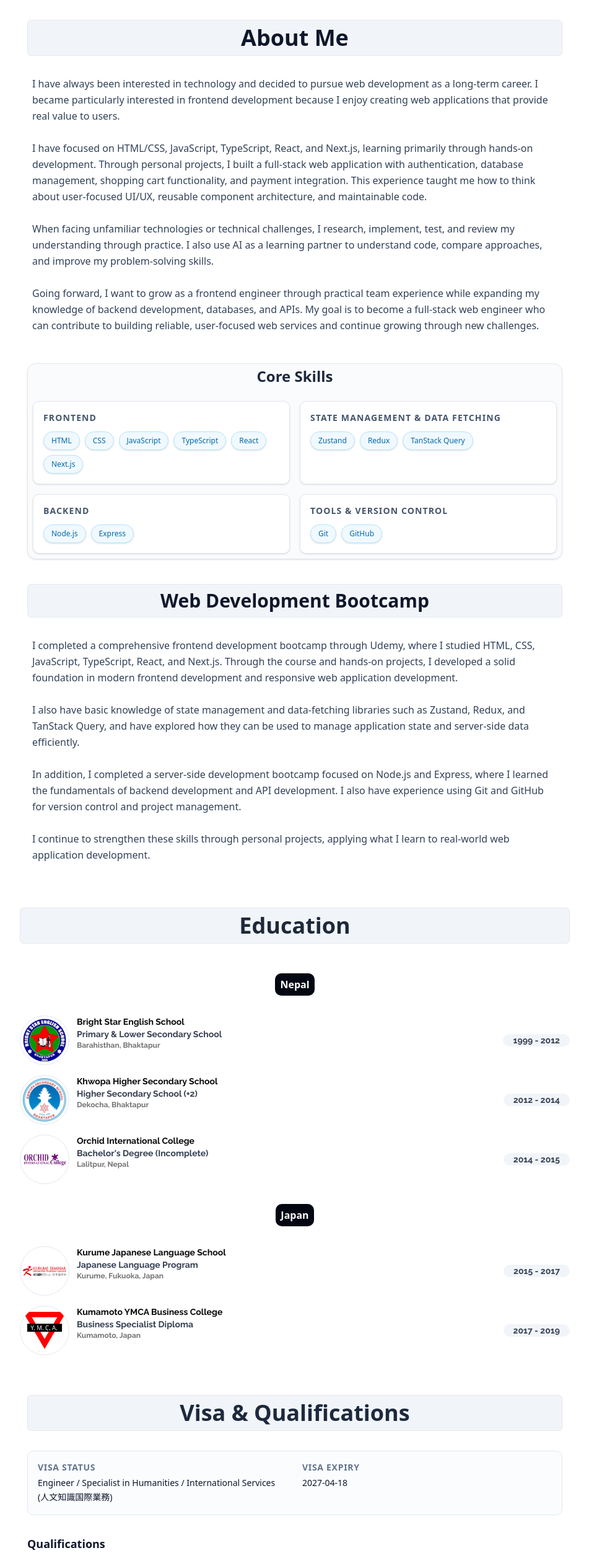
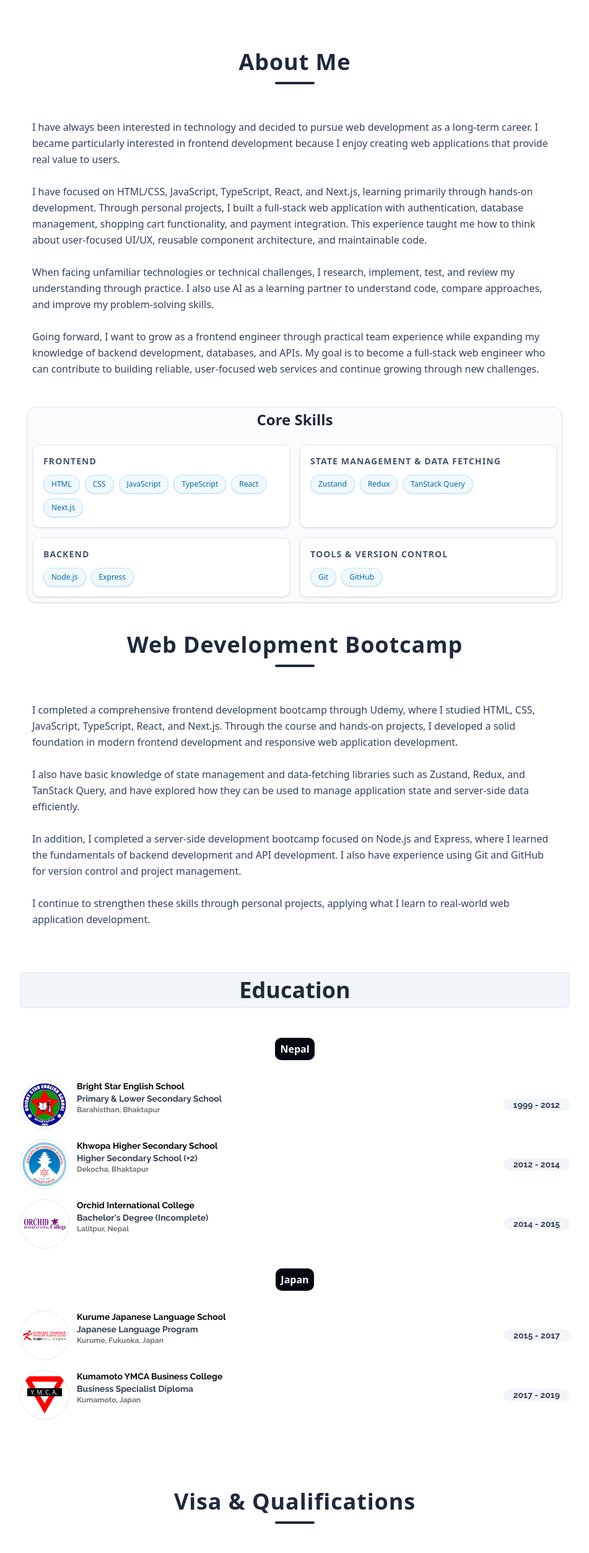
Before and after one commit to Rajal7777/Portfolio-Nextjs, a Next.js app: page /about in a window 1280 px wide. Shown: the part 100-2605 px from the top of the page at 62% size, without its empty margins (164-1115 px from the left). Built offline with nearby package versions, Linux system fonts and the light colour scheme; no server answers.

Commit message:
change styling of headings

```diff
--- a/app/(locale)/about/page.tsx
+++ b/app/(locale)/about/page.tsx
@@ -12,7 +12,6 @@ import {
 } from "@/components/ui/breadcrumb";
 import { Metadata } from "next";
 
-
 export async function generateMetadata(): Promise<Metadata> {
   const t = await getTranslations("AboutPage");
   return {
@@ -23,7 +22,6 @@ export async function generateMetadata(): Promise<Metadata> {
 
 const AboutPage = async () => {
   const t = await getTranslations("AboutPage");
-
 
   const personalDetails = [
     { label: t("jlpt"), date: t("jlptDate") },
@@ -52,8 +50,9 @@ const AboutPage = async () => {
       {/* Visa Qualification Section */}
       <section className="mx-auto max-w-4xl px-4 py-8 text-slate-800 dark:text-slate-200 antialiased font-sans">
         <FadeIn delay={0.1}>
-          <h2 className="mb-8 text-2xl md:text-4xl text-slate-800 bg-slate-100 dark:bg-slate-900 py-2 font-semibold playfair text-center border border-gray-200 dark:border-gray-700 rounded-sm dark:text-slate-100">
+          <h2 className="my-10 py-2 text-center text-2xl font-semibold tracking-wide text-slate-800 dark:text-slate-100 md:text-4xl">
             {t("visaQualification")}
+            <span className="mx-auto mt-3 block h-1 w-16 rounded-full bg-slate-800 dark:bg-slate-100" />
           </h2>
 
           {/*visa data grids */}
@@ -77,9 +76,11 @@ const AboutPage = async () => {
           </div>
 
           <div className="mt-8 space-y-1">
-            <h3 className="text-lg font-semibold text-slate-900 dark:text-slate-100 border-b pb-2 border-slate-200 dark:border-slate-700">
+            <h3 className="my-10 py-2 text-center text-2xl font-semibold tracking-wide text-slate-800 dark:text-slate-100 md:text-4xl">
               {t("qualificationsLabel")}
+              <span className="mx-auto mt-3 block h-1 w-16 rounded-full bg-slate-800 dark:bg-slate-100" />
             </h3>
+
 
             {personalDetails.map((item, idx) => (
               <div
--- a/app/(locale)/page.tsx
+++ b/app/(locale)/page.tsx
@@ -9,7 +9,6 @@ export default async function Home() {
   const t = await getTranslations("projects");
 
   const localizedProjects = projects.map((project) => {
-
     let featuresArray: string[] = [];
     try {
       const rawFeatures = t.raw(`${project.id}.features`);
@@ -35,8 +34,9 @@ export default async function Home() {
       <HeroSection />
 
       <main className="mx-auto mt-10 max-w-4xl space-y-8 px-4 sm:px-6 lg:px-8">
-        <h2 className="my-10 border border-gray-200 bg-slate-100 py-2 text-center text-2xl font-semibold text-gray-800 dark:border-gray-700 dark:bg-slate-900 md:text-4xl">
+        <h2 className="my-10 py-2 text-center text-2xl font-semibold tracking-wide text-slate-800 dark:text-slate-100 md:text-4xl">
           Featured Projects
+          <span className="mx-auto mt-3 block h-1 w-16 rounded-full bg-slate-800 dark:bg-slate-100" />
         </h2>
 
         {localizedProjects.map((project) => (
--- a/components/header/aboutMe.tsx
+++ b/components/header/aboutMe.tsx
@@ -3,7 +3,10 @@ import { FadeIn } from "../common/fade-in";
 
 const skillGroups = [
   { key: "frontend", labelKey: "frontendLabel" },
-    { key: "stateManagementAndDataFetching", labelKey: "stateManagementAndDataFetchingLabel" },
+  {
+    key: "stateManagementAndDataFetching",
+    labelKey: "stateManagementAndDataFetchingLabel",
+  },
   { key: "backend", labelKey: "backendLabel" },
   { key: "toolsAndVersionControl", labelKey: "toolsAndVersionControlLabel" },
 ] as const;
@@ -14,9 +17,10 @@ const AboutMe = async () => {
   return (
     <main className="mx-auto max-w-4xl px-4 py-8 font-sans antialiased text-slate-800 dark:text-slate-200">
       <FadeIn>
-                <h1 className="mb-4 rounded-sm border border-gray-200 bg-slate-100 py-2 text-center text-2xl font-semibold playfair text-slate-900 dark:border-gray-700 dark:bg-slate-900 dark:text-slate-100 md:text-4xl">
+        <h2 className="my-10 py-2 text-center text-2xl font-semibold tracking-wide text-slate-800 dark:text-slate-100 md:text-4xl">
           {t("title")}
-                </h1>
+          <span className="mx-auto mt-3 block h-1 w-16 rounded-full bg-slate-800 dark:bg-slate-100" />
+        </h2>
       </FadeIn>
 
       <FadeIn delay={0.1}>
@@ -34,7 +38,6 @@ const AboutMe = async () => {
           <div className="grid gap-4 p-1 md:grid-cols-2">
             {skillGroups.map((group) => {
               const items = (t.raw(group.key) ?? []) as string[];
-
 
               return (
                 <div
@@ -62,8 +65,9 @@ const AboutMe = async () => {
       </FadeIn>
 
       <FadeIn delay={0.3}>
-                <h2 className="mb-4 mt-10 rounded-sm border border-gray-200 bg-slate-100 py-2 text-center text-xl font-semibold playfair text-slate-900 dark:border-gray-700 dark:bg-slate-900 dark:text-slate-100 md:text-3xl">
+        <h2 className="my-10 py-2 text-center text-2xl font-semibold tracking-wide text-slate-800 dark:text-slate-100 md:text-4xl">
           {t("courseTitle")}
+          <span className="mx-auto mt-3 block h-1 w-16 rounded-full bg-slate-800 dark:bg-slate-100" />
         </h2>
       </FadeIn>
 
--- a/components/layouts/navbar.tsx
+++ b/components/layouts/navbar.tsx
@@ -75,7 +75,7 @@ const Navbar = () => {
   return (
     <header
       className={cn(
-        "fixed inset-x-0 top-0 z-50 w-full border-gray-200 transition-all duration-200 dark:border-gray-900 mb-4",
+        "fixed inset-x-0 top-0 z-50 w-full border-gray-200 transition-all duration-200 dark:border-gray-900 mb-4 ",
         scrolled
           ? "border-b bg-background/80 backdrop-blur-md shadow-sm"
           : "bg-background",
--- a/components/skills.tsx
+++ b/components/skills.tsx
@@ -84,8 +84,9 @@ const SkillSection = () => {
   return (
     <FadeIn delay={0.1}>
       <section className="max-w-4xl mx-auto my-12 px-4 sm:px-6 lg:px-8">
-        <h2 className="text-2xl mb-4 md:text-4xl  text-gray-800 bg-slate-100 dark:bg-slate-900 py-2 font-semibold playfair text-center my-10  border border-gray-200 dark:border-gray-700 rounded-sm">
-          Skills{" "}
+        <h2 className="my-10 py-2 text-center text-2xl font-semibold tracking-wide text-slate-800 dark:text-slate-100 md:text-4xl">
+          Skills
+          <span className="mx-auto mt-3 block h-1 w-16 rounded-full bg-slate-800 dark:bg-slate-100" />
         </h2>
         <p className="mb-8 text-center text-xl md:text-2xl text-gray-600 dark:text-gray-300">
           My Tech Stack
```
Lines whose indentation alone changed are shown as unchanged.
